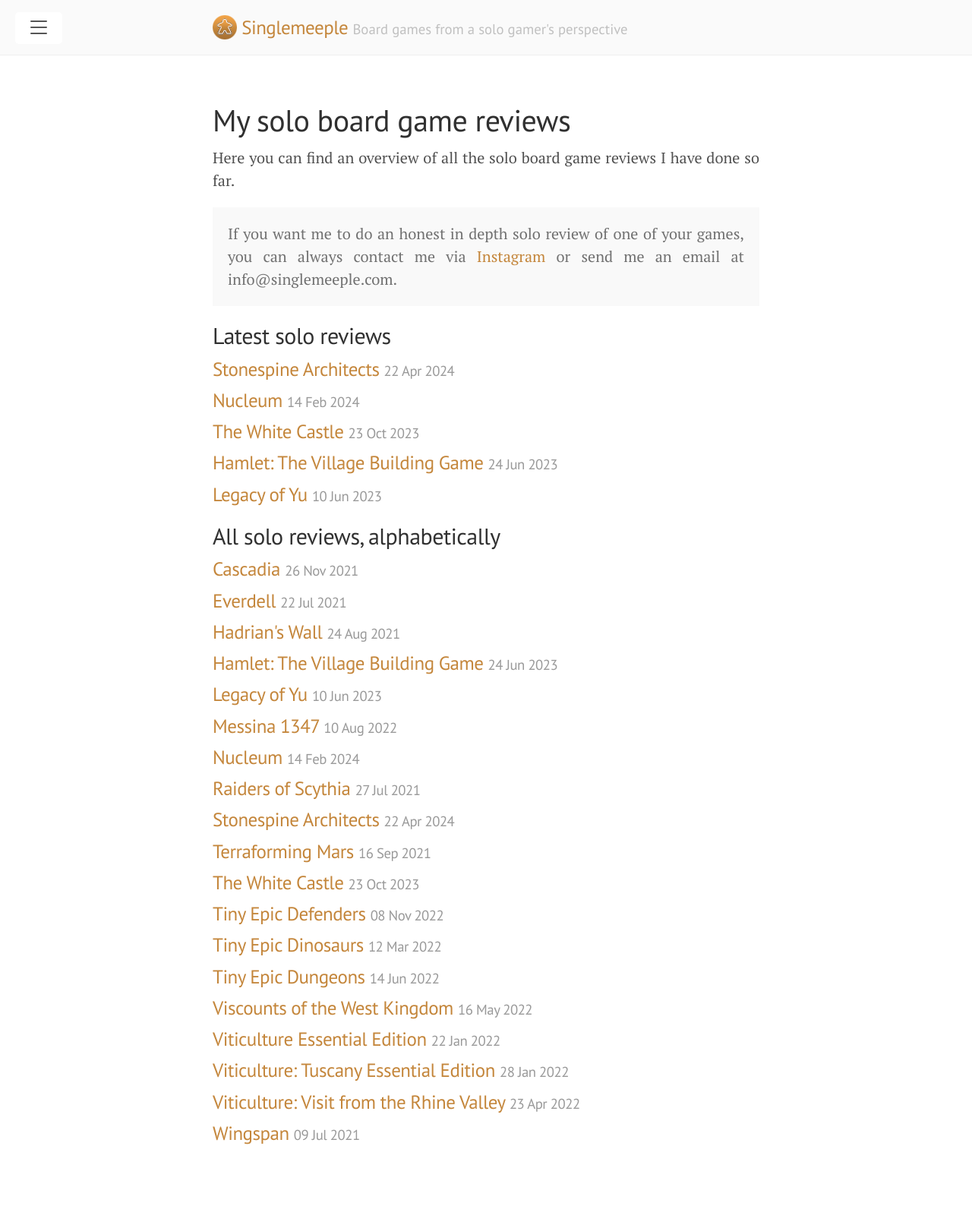
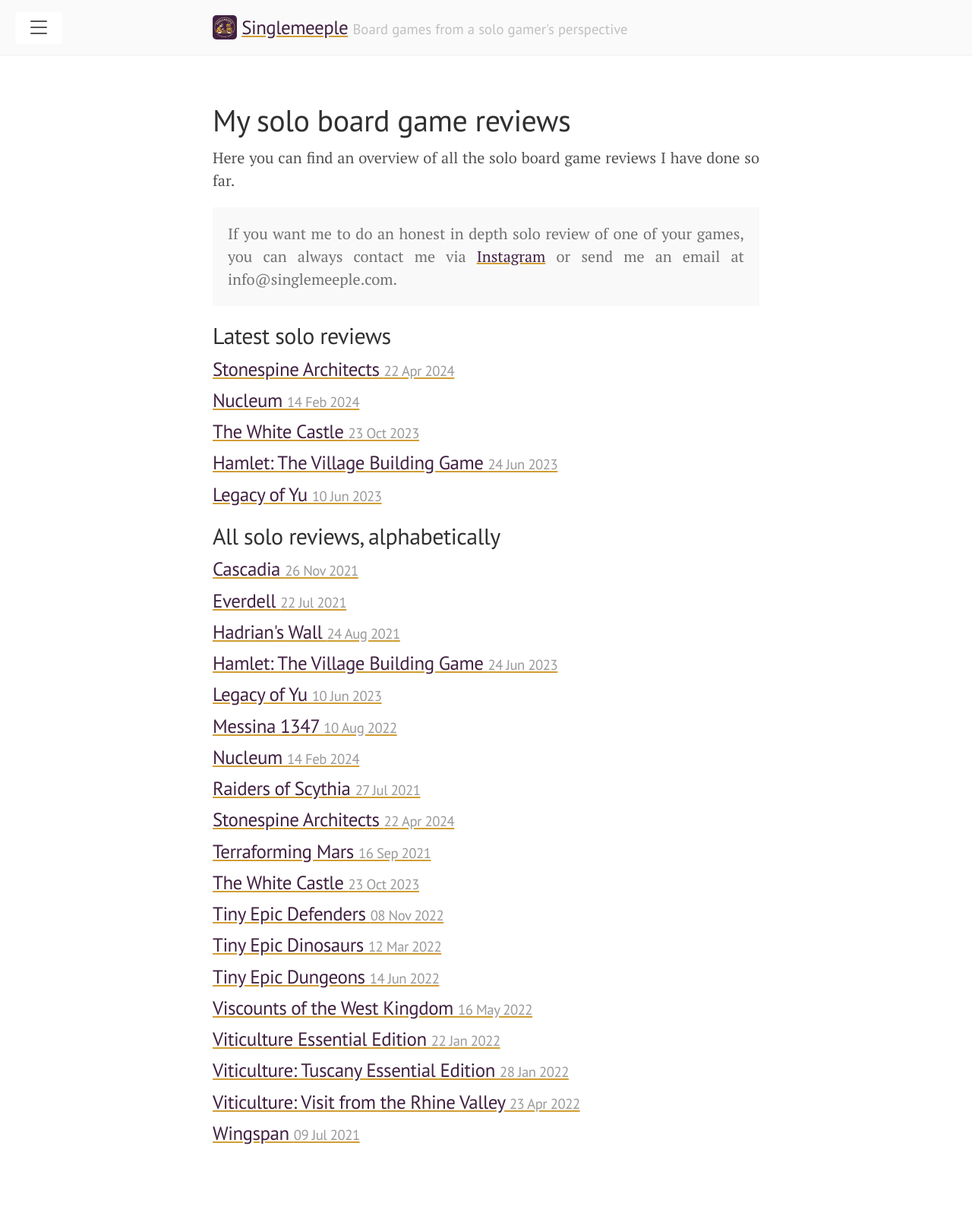
Before and after one commit to singlemeeple/singlemeeple.github.io, a Jekyll site: the page built from reviews.html, in a window 1280 px wide. Shown: the whole page at 76% size. Built offline with Jekyll 4.4.1, drawn with Linux system fonts in a browser that asks for light colours.

Commit message:
Update design for new logo

```diff
--- a/_includes/head.html
+++ b/_includes/head.html
@@ -25,7 +25,6 @@
   <link rel="apple-touch-icon" sizes="180x180" href="{{ '/public/icons/apple-touch-icon.png' | absolute_url }}">
   <link rel="icon" type="image/png" sizes="32x32" href="{{ '/public/icons/favicon-32x32.png' | absolute_url }}">
   <link rel="icon" type="image/png" sizes="16x16" href="{{ '/public/icons/favicon-16x16.png' | absolute_url }}">
-  <link rel="mask-icon" href="{{ '/public/icons/safari-pinned-tab.svg' | absolute_url }}" color="#C4863B">
   <link rel="shortcut icon" href="{{ '/favicon.ico' | absolute_url }}">
   <meta name="msapplication-TileColor" content="#C4863B">
   <meta name="msapplication-config" content="{{ '/public/icons/browserconfig.xml' | absolute_url }}">
--- a/public/css/singlemeeple.css
+++ b/public/css/singlemeeple.css
@@ -56,16 +56,20 @@
 .theme-base-singlemeeple .sidebar,
 .theme-base-singlemeeple .sidebar-toggle:active,
 .theme-base-singlemeeple #sidebar-checkbox:checked ~ .sidebar-toggle {
-  background-color: #C4863B;
+  background-color: #412141;
 }
 .theme-base-singlemeeple .container a,
 .theme-base-singlemeeple .sidebar-toggle,
 .theme-base-singlemeeple .related-posts li a:hover {
-  color: #C4863B;
+  color: #412141;
+  text-decoration:underline;
+  text-decoration-color: #d19d34;
 }
 
 .theme-base-singlemeeple h3.masthead-title img {
   vertical-align: bottom;
   display: inline;
   margin: 0;
+  width: 32px;
+  height: 32px;
 }
```
Also changed, not shown: public/icons/browserconfig.xml (deleted, +0 -9 lines), favicon.ico, public/icons/android-chrome-192x192.png, public/icons/android-chrome-256x256.png, public/icons/apple-touch-icon.png, public/icons/favicon-16x16.png, public/icons/favicon-32x32.png, public/icons/mstile-150x150.png (deleted), public/icons/safari-pinned-tab.svg (deleted), public/images/icon.png.
